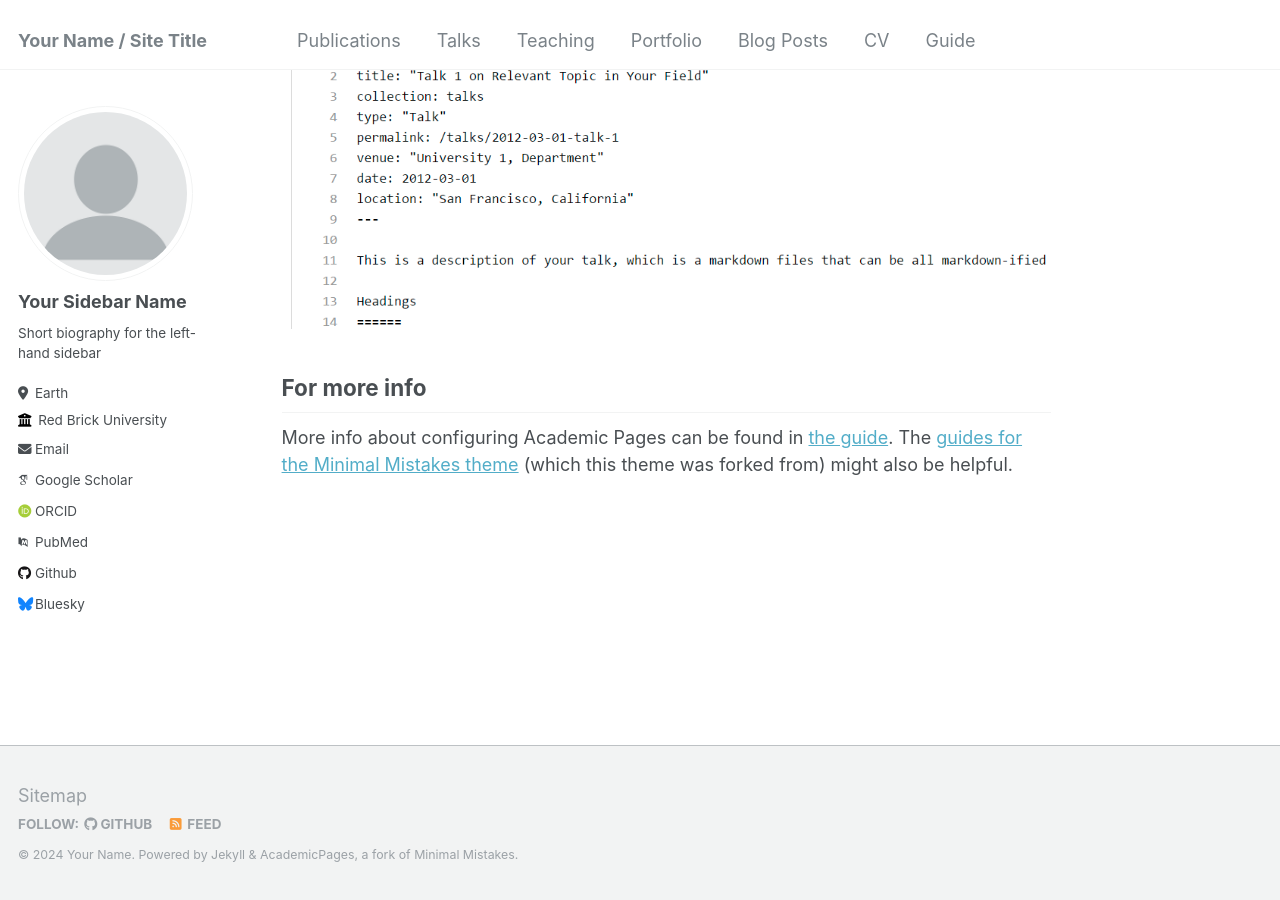
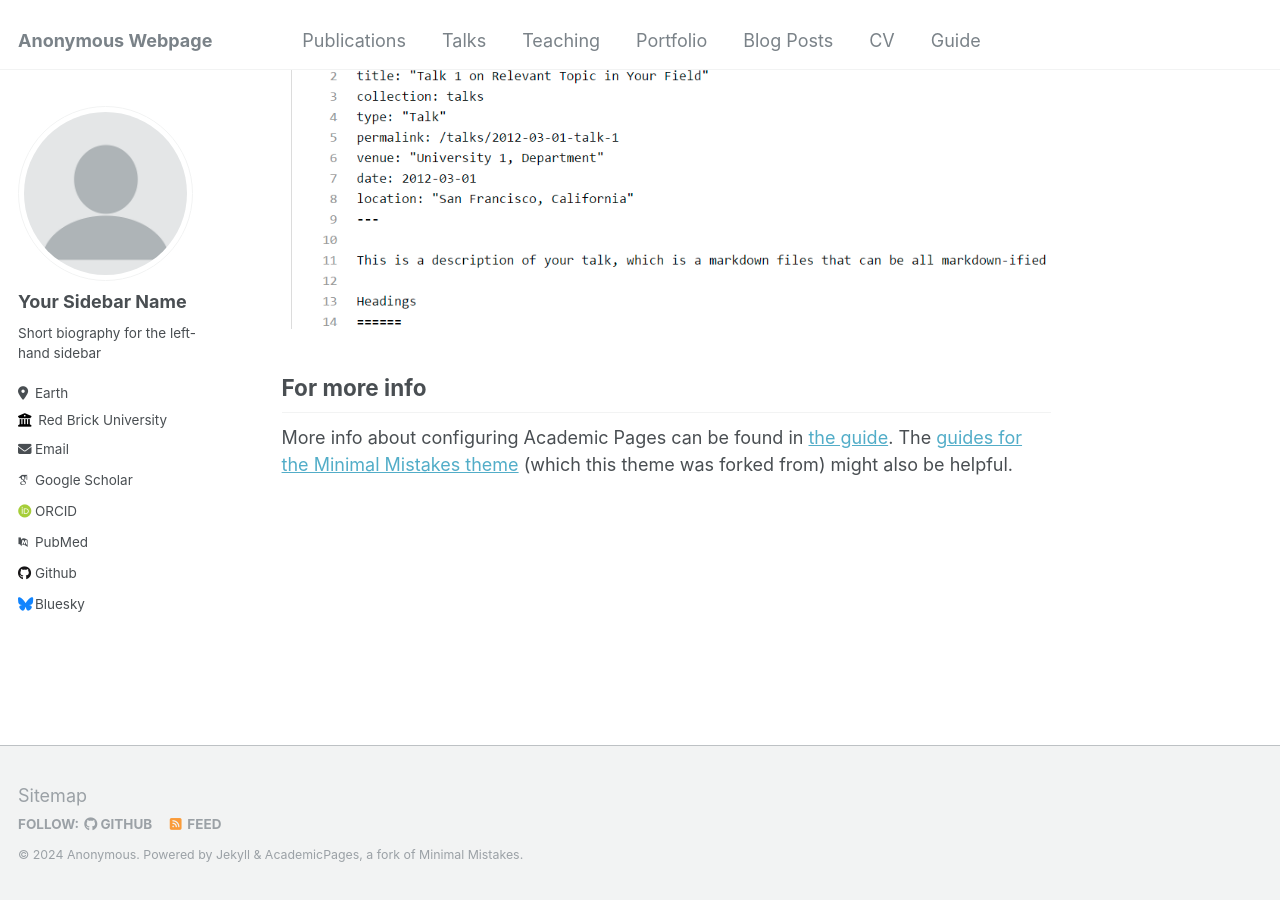
Before and after one commit to anonymous9765625/anonymous9765625-anonymous9765625.github.io, a Jekyll site: the page built from _pages/about.md, in a window 1280 px wide and 900 px high, scrolled down 2660 px. Built offline with Jekyll 4.4.1, drawn with Linux system fonts in a browser that asks for light colours; some web fonts are replaced.

Commit message:
Update _config.yml

```diff
--- a/_config.yml
+++ b/_config.yml
@@ -8,11 +8,11 @@
 
 # Basic Site Settings
 locale                   : "en-US"
-title                    : "Your Name / Site Title"
+title                    : "Anonymous Webpage"
 title_separator          : "-"
-name                     : &name "Your Name"
-description              : &description "personal description"
-url                      : https://academicpages.github.io # the base hostname & protocol for your site e.g. "https://mmistakes.github.io"
+name                     : &name "Anonymous"
+description              : &description "There is no personal descriptions"
+url                      : https://anonymous9765625.github.io/
 baseurl                  : "" # the subpath of your site, e.g. "/blog"
 repository               : "academicpages/academicpages.github.io"
 
```
